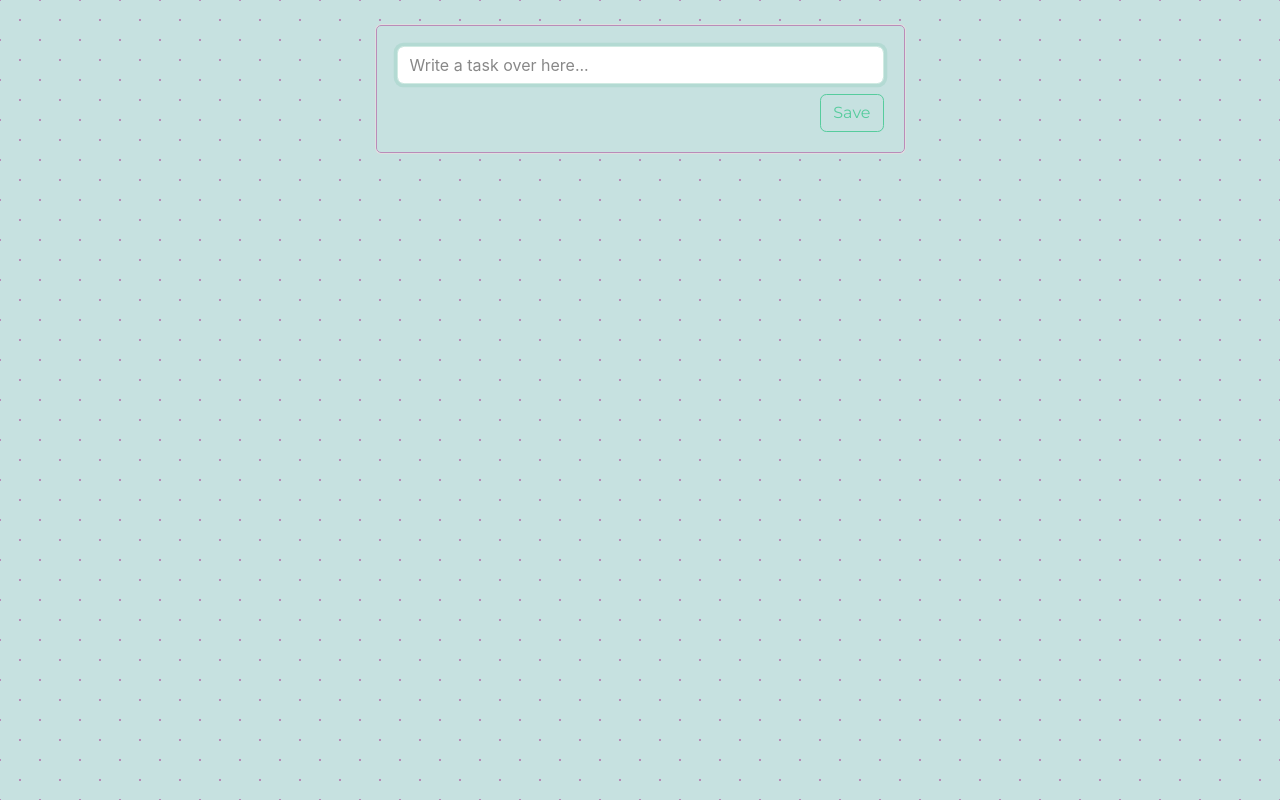
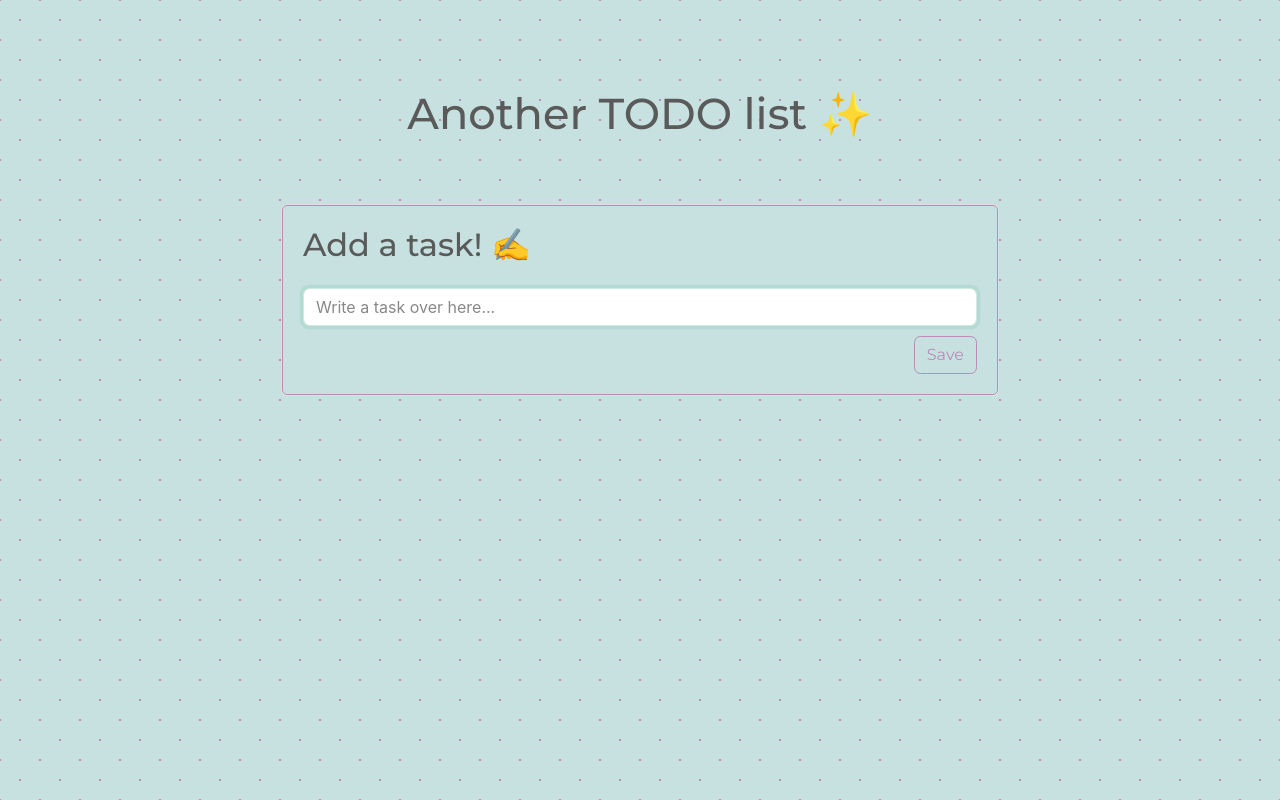
Before and after one commit to maurolnl/react-tasks, a React (Create React App) app: page / in a window 1280 px wide. Built offline with nearby package versions, Linux system fonts and the light colour scheme.

Commit message:
Fix button resize bug and improve its style

```diff
--- a/src/App.tsx
+++ b/src/App.tsx
@@ -1,4 +1,4 @@
-import React, { useEffect, useState, useRef } from "react";
+import React, { useEffect, useState, useRef, CSSProperties } from "react";
 import Form from "./components/Form/Form";
 import { ITask } from "./ITask";
 import ListOfTask from "./components/ListOfTask/ListOfTask";
@@ -67,8 +67,9 @@ function App(): JSX.Element {
 
   return (
     <div className="container p-4">
+      <h1 style={titleStyle}>Another TODO list ✨</h1>
       <div className="row">
-        <div className="col-md-6 offset-md-3">
+        <div className="col-lg-8 offset-lg-2">
           <Form
             typeInput="text"
             addTask={addTask}
@@ -84,7 +85,7 @@ function App(): JSX.Element {
               buttonClassName={"btn btn-outline-primary"}
               taskClassName={"card card-body mt-2"}
               buttonText={"✓"}
-              isButtonStyled={false}
+              isButtonStyled={0}
               isTaskTitleStyled={false}
               tasks={tasks}
               onClick={deleteTask}
@@ -96,7 +97,7 @@ function App(): JSX.Element {
               tasks={doneTasks}
               buttonText={"✗"}
               isTaskTitleStyled={true}
-              isButtonStyled={false}
+              isButtonStyled={0}
               taskClassName={"card card-body mt-2"}
               buttonClassName={"btn btn-outline-secondary"}
               onClick={retrieveTask}
@@ -108,4 +109,11 @@ function App(): JSX.Element {
   );
 }
 
+const titleStyle: CSSProperties  = {
+  display: "flex",
+  justifyContent: "center",
+  margin: "4rem 0",
+  fontSize: "2.7rem"
+}
+
 export default App;
--- a/src/components/Button/Button.tsx
+++ b/src/components/Button/Button.tsx
@@ -1,18 +1,18 @@
 import { CSSProperties } from 'react';
-
+import './index.css'
 interface prop {
   onClick: React.MouseEventHandler<HTMLButtonElement>;
   text: string;
   className: string;
-  isStyled: boolean;
+  isStyled: number;
 }
 
 export default function Button(buttonProps: prop) {
   return (
     <button
-      className={buttonProps.className}
+      className={buttonProps.isStyled === 1 ? `${buttonProps.className} button-style`: `${buttonProps.className} list-button`}
       onClick={buttonProps.onClick}
-      style={buttonProps.isStyled ? buttonStyle : {}}
+      style={buttonProps.isStyled === 1 ? buttonStyle : buttonProps.isStyled === 2 ? buttonStyleForm : {}}
     >{buttonProps.text}</button>
   );
 }
@@ -20,4 +20,10 @@ export default function Button(buttonProps: prop) {
 const buttonStyle: CSSProperties = {
   float: "right",
   marginTop: 10,
+  borderColor: "var(--app-color-secondary)",
+  color: "var(--app-color-secondary)"
+}
+
+const buttonStyleForm: CSSProperties = {
+
 };
--- /dev/null
+++ b/src/components/Button/index.css
@@ -0,0 +1,11 @@
+.list-button {
+  max-height: 2.7rem;
+}
+
+.button-style {
+}
+
+.button-style:hover {
+  background-color: var(--app-color-secondary) !important;
+  color: var(--app-background-color) !important;
+}
--- a/src/components/Form/Form.tsx
+++ b/src/components/Form/Form.tsx
@@ -31,6 +31,7 @@ export default function Form(FormProps: FormProps) {
   return (
     <div className="card">
       <div style={formStyle} className="card-body">
+        <h1 style={titleStyle}>Add a task! ✍ </h1>
         <form onSubmit={handleSubmit}>
           <input
             type={FormProps.typeInput}
@@ -44,7 +45,7 @@ export default function Form(FormProps: FormProps) {
           <Button
             className={"btn btn-outline-success"}
             text={"Save"}
-            isStyled={true}
+            isStyled={1}
             onClick={() => {}}
           />
         </form>
@@ -53,6 +54,12 @@ export default function Form(FormProps: FormProps) {
   );
 }
 
+const titleStyle: CSSProperties = {
+  fontSize: "2rem",
+  color: "#5a5a5a",
+  marginBottom: "1.5rem"
+}
+
 const formStyle: CSSProperties = {
   backgroundColor: "var(--app-background-color)",
   border: "var(--app-color-secondary) 1px solid",
--- a/src/components/ListOfTask/ListOfTask.tsx
+++ b/src/components/ListOfTask/ListOfTask.tsx
@@ -7,7 +7,7 @@ interface ListOfTaskProps {
   buttonClassName: string;
   buttonText: string;
   taskClassName: string;
-  isButtonStyled: boolean;
+  isButtonStyled: number;
   isTaskTitleStyled: boolean
 }
 
--- a/src/components/Task/Task.tsx
+++ b/src/components/Task/Task.tsx
@@ -8,7 +8,7 @@ interface TaskProps {
   buttonText: string;
   isTaskTitleStyled: boolean;
   onClick: React.MouseEventHandler<HTMLButtonElement>;
-  isButtonStyled: boolean;
+  isButtonStyled: number;
   taskName: string;
 }
 
@@ -36,4 +36,5 @@ const cardStyle: CSSProperties = {
   display: "flex",
   flexDirection: "row",
   justifyContent: "space-between",
+  alignItems: "center",
 };
```
Also changed, not shown: 1 other file (tests, documents, lock files or other folders).
